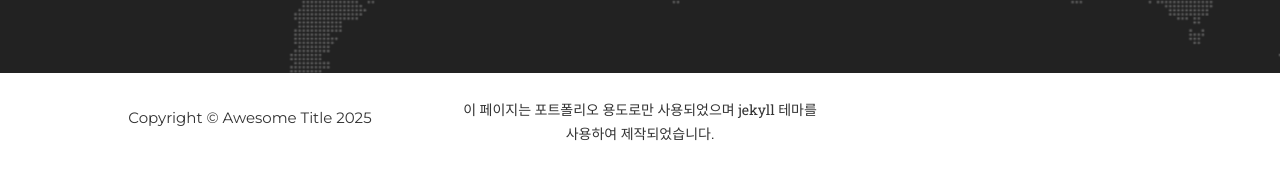
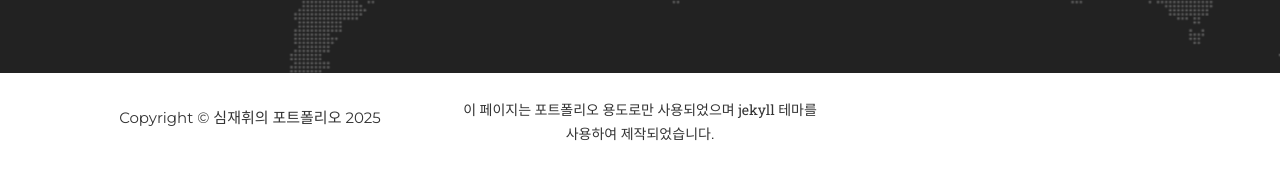
Before and after one commit to Jh214/JH214.github.io, a Jekyll site: the page built from index.html, in a window 1280 px wide and 900 px high, scrolled down 4218 px. Shown: the part 718-897 px from the top of the window. Built offline with Jekyll 4.4.1, drawn with Linux system fonts in a browser that asks for light colours; some web fonts are replaced; a script that is not in the unit is left out; the list of posts is cut into pages by our own code.

Commit message:
사이트 제목 변경

```diff
--- a/_config.yml
+++ b/_config.yml
@@ -4,7 +4,7 @@ url: https://jh214.github.io # 자신의 GitHub Pages 주소로 변경하세요.
 baseurl: ""
 
 # 사이트 기본 정보
-title: Awesome Title # 사이트 제목
+title: 심재휘의 포트폴리오 # 사이트 제목
 email: your-email@domain.com # 사이트 이메일 주소
 description: "Write an awesome description for your new site here. You can edit this line in _config.yml. It will appear in your document head meta (for Google search results) and in your feed.xml site description." # 사이트 설명
 
```
